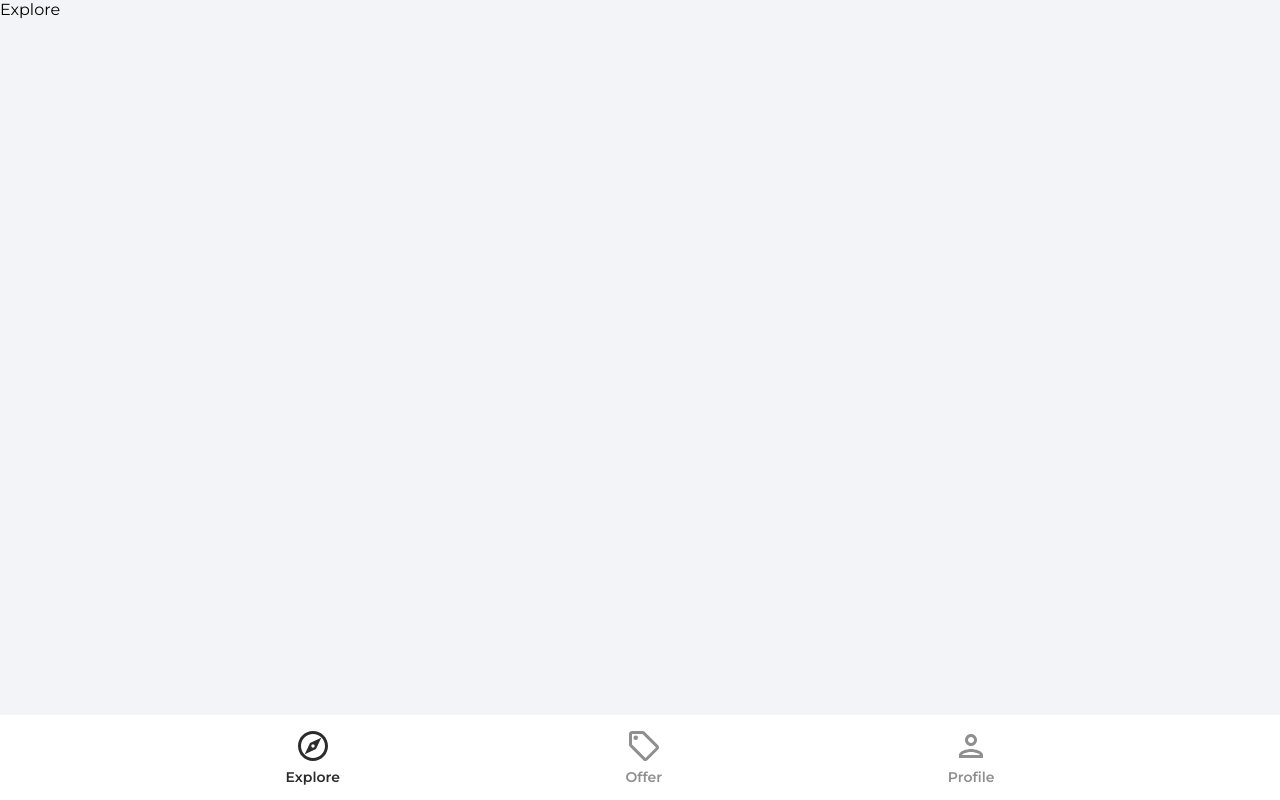
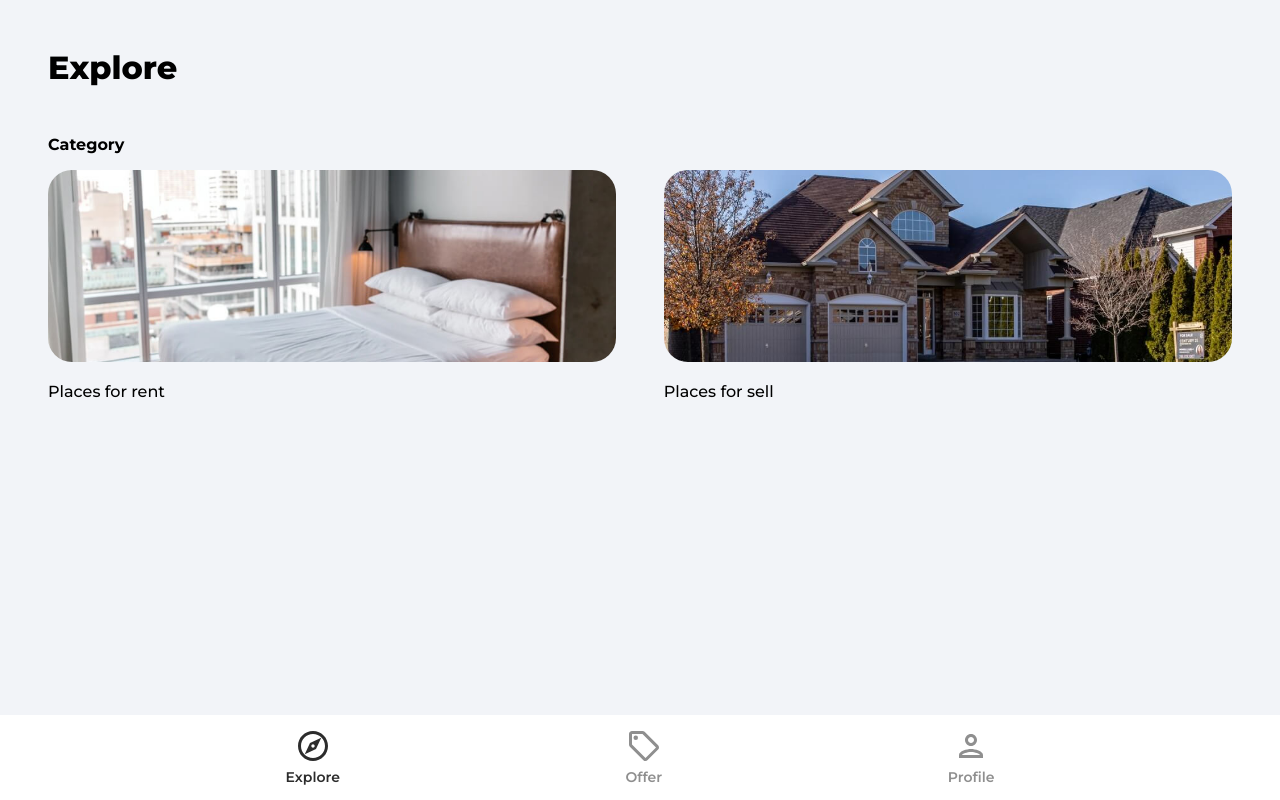
Before and after one commit to Vinxify/House-market-place, a React (Vite) app: page / in a window 1280 px wide. Built offline with nearby package versions, Linux system fonts and the light colour scheme.

Commit message:
adding OAuth and categoryPage

```diff
--- a/src/App.jsx
+++ b/src/App.jsx
@@ -10,6 +10,7 @@
 import ForgetPassword from "./pages/ForgetPassword";
 import Offers from "./pages/Offers";
 import Profile from "./pages/Profile";
+import Category from "./pages/Category";
 
 import SignUp from "./pages/Signup";
 import SignIn from "./pages/Signin";
@@ -23,6 +24,7 @@
         <Routes>
           <Route path='/' element={<Explore />} />
           <Route path='/offers' element={<Offers />} />
+          <Route path='/category/:categoryName' element={<Category />} />
           <Route path='/profile' element={<PrivateRoute />}>
             <Route path='/profile' element={<Profile />} />
           </Route>
--- /dev/null
+++ b/src/components/OAuth.jsx
@@ -0,0 +1,48 @@
+import { useLocation, useNavigate } from "react-router-dom";
+import { getAuth, signInWithPopup, GoogleAuthProvider } from "firebase/auth";
+
+import { doc, setDoc, getDoc, serverTimestamp } from "firebase/firestore";
+import { db } from "../firebase.config";
+import { toast } from "react-toastify";
+import googleIcon from "../assets/svg/googleIcon.svg";
+
+function OAuth() {
+  const onGoogleClick = async () => {
+    try {
+      const auth = getAuth();
+      const provider = new GoogleAuthProvider();
+      const result = await signInWithPopup(auth, provider);
+      const user = result.user;
+
+      // check for user
+      const docRef = doc(db, "users", user.uid);
+      const docSnap = await getDoc(docRef);
+
+      // if user, doesn't exist , create new user
+      if (!docSnap.exists()) {
+        await setDoc(doc(db, "users", user.uid), {
+          name: user.displayName,
+          email: user.email,
+          timestamp: serverTimestamp(),
+        });
+      }
+      navigate("/");
+    } catch (error) {
+      toast.error("Could not authorize with Google");
+    }
+  };
+
+  const navigate = useNavigate();
+  const location = useLocation();
+
+  return (
+    <div className='socialLogin'>
+      <p>Sign {location.pathname === "/sign-up" ? "up" : "in"} with</p>
+      <button className='socialIconDiv' onClick={onGoogleClick}>
+        <img src={googleIcon} alt='google' className='socialIconImg' />
+      </button>
+    </div>
+  );
+}
+
+export default OAuth;
--- a/src/index.css
+++ b/src/index.css
@@ -1,4 +1,4 @@
-@import url('https://fonts.googleapis.com/css2?family=Montserrat:wght@200;300;400;500;600;700;800;900&display=swap');
+@import url("https://fonts.googleapis.com/css2?family=Montserrat:wght@200;300;400;500;600;700;800;900&display=swap");
 * {
   box-sizing: border-box;
 }
@@ -8,7 +8,7 @@
 }
 
 body {
-  font-family: 'Montserrat', sans-serif;
+  font-family: "Montserrat", sans-serif;
   background-color: #f2f4f8;
   margin: 0;
   box-sizing: border-box;
@@ -37,7 +37,7 @@
   height: 3rem;
   width: 100%;
   outline: none;
-  font-family: 'Montserrat', sans-serif;
+  font-family: "Montserrat", sans-serif;
   padding: 0 3rem;
   font-size: 1rem;
 }
@@ -186,12 +186,12 @@
 
 .nameInput {
   margin-bottom: 2rem;
-  background: url('./assets/svg/badgeIcon.svg') #ffffff 2.5% center no-repeat;
+  background: url("./assets/svg/badgeIcon.svg") #ffffff 2.5% center no-repeat;
 }
 
 .emailInput {
   margin-bottom: 2rem;
-  background: url('./assets/svg/personIcon.svg') #ffffff 2.5% center no-repeat;
+  background: url("./assets/svg/personIcon.svg") #ffffff 2.5% center no-repeat;
 }
 
 .passwordInputDiv {
@@ -200,7 +200,7 @@
 
 .passwordInput {
   margin-bottom: 2rem;
-  background: url('./assets/svg/lockIcon.svg') #ffffff 2.5% center no-repeat;
+  background: url("./assets/svg/lockIcon.svg") #ffffff 2.5% center no-repeat;
 }
 
 .showPassword {
@@ -293,7 +293,7 @@
   color: #00cc66;
   font-weight: 600;
   text-align: center;
-  margin-bottom: 3rem;
+  margin-bottom: 8rem;
 }
 
 @media (min-width: 1217px) {
@@ -621,7 +621,7 @@
 
 .logOut {
   cursor: pointer;
-  font-family: 'Montserrat', sans-serif;
+  font-family: "Montserrat", sans-serif;
   font-size: 1rem;
   font-weight: 600;
   color: #ffffff;
@@ -753,7 +753,7 @@
 .formInputFile {
   border: none;
   outline: none;
-  font-family: 'Montserrat', sans-serif;
+  font-family: "Montserrat", sans-serif;
 }
 .formInputSmall,
 .formInputFile {
--- /dev/null
+++ b/src/pages/Category.jsx
@@ -0,0 +1,7 @@
+import React from "react";
+
+function Category() {
+  return <div>Category</div>;
+}
+
+export default Category;
--- a/src/pages/Explore.jsx
+++ b/src/pages/Explore.jsx
@@ -1,7 +1,42 @@
 import React from "react";
+import rentCategoryImage from "../assets/jpg/rentCategoryImage.jpg";
+import sellCategoryImage from "../assets/jpg/sellCategoryImage.jpg";
+import { Link } from "react-router-dom";
 
 function Explore() {
-  return <div>Explore</div>;
+  return (
+    <div className='explore'>
+      <header>
+        <p className='pageHeader'>Explore</p>
+      </header>
+
+      <main>
+        {/* Slider */}
+
+        <p className='exploreCategoryHeading'>Category</p>
+        <div className='exploreCategories'>
+          <Link to='/category/rent'>
+            <img
+              src={rentCategoryImage}
+              alt='rent'
+              className='exploreCategoryImg'
+            />
+
+            <p className='exploreCategoryName'>Places for rent</p>
+          </Link>
+          <Link to='/category/sell'>
+            <img
+              src={sellCategoryImage}
+              alt='sell'
+              className='exploreCategoryImg'
+            />
+
+            <p className='exploreCategoryName'>Places for sell</p>
+          </Link>
+        </div>
+      </main>
+    </div>
+  );
 }
 
 export default Explore;
--- a/src/pages/ForgetPassword.jsx
+++ b/src/pages/ForgetPassword.jsx
@@ -1,7 +1,56 @@
-import React from "react";
+import { useState } from "react";
+import { Link } from "react-router-dom";
+import { toast } from "react-toastify";
+import ArrowRightIcon from "../assets/svg/keyboardArrowRightIcon.svg?react";
+import { getAuth, sendPasswordResetEmail } from "firebase/auth";
 
 function ForgetPassword() {
-  return <div>ForgetPassword</div>;
+  const [email, setEmail] = useState("");
+  const onChange = (e) => {
+    setEmail(e.target.value);
+  };
+
+  const onSubmit = async (e) => {
+    e.preventDefault();
+    try {
+      const auth = getAuth();
+      await sendPasswordResetEmail(auth, email);
+      toast.success("Email was sent");
+    } catch (error) {
+      toast.error("Could not send reset email");
+    }
+  };
+
+  return (
+    <div className='pageContainer'>
+      <header>
+        <p className='pageHeader'>Forgot Password</p>
+      </header>
+
+      <main>
+        <form onSubmit={onSubmit}>
+          <input
+            type='text'
+            id='email'
+            value={email}
+            onChange={onChange}
+            placeholder='Email'
+            className='emailInput'
+          />
+          <Link to='/sign-in' className='forgotPasswordLink'>
+            Sign In
+          </Link>
+
+          <div className='signInBar'>
+            <div className='signInText'>Send Reset Link</div>
+            <button className='signInButton'>
+              <ArrowRightIcon fill='#ffffff' width='34px' height='34px' />
+            </button>
+          </div>
+        </form>
+      </main>
+    </div>
+  );
 }
 
 export default ForgetPassword;
--- a/src/pages/Signin.jsx
+++ b/src/pages/Signin.jsx
@@ -7,6 +7,7 @@
 
 import ArrowRightIcon from "../assets/svg/keyboardArrowRightIcon.svg?react";
 import visibilityIcon from "../assets/svg/visibilityIcon.svg";
+import OAuth from "../components/OAuth";
 
 function SignIn() {
   const [showPassword, setShowPassword] = useState(false);
@@ -92,6 +93,8 @@
               </button>
             </div>
           </form>
+
+          <OAuth />
           <Link to='/sign-up' className='registerLink'>
             Sign Up instead
           </Link>
--- a/src/pages/Signup.jsx
+++ b/src/pages/Signup.jsx
@@ -15,6 +15,7 @@
 import { Link, useNavigate } from "react-router-dom";
 import ArrowRightIcon from "../assets/svg/keyboardArrowRightIcon.svg?react";
 import visibilityIcon from "../assets/svg/visibilityIcon.svg";
+import OAuth from "../components/OAuth";
 
 function SignUp() {
   const [showPassword, setShowPassword] = useState(false);
@@ -118,6 +119,8 @@
               </button>
             </div>
           </form>
+
+          <OAuth />
           <Link to='/sign-in' className='registerLink'>
             Sign In Instead
           </Link>
```
